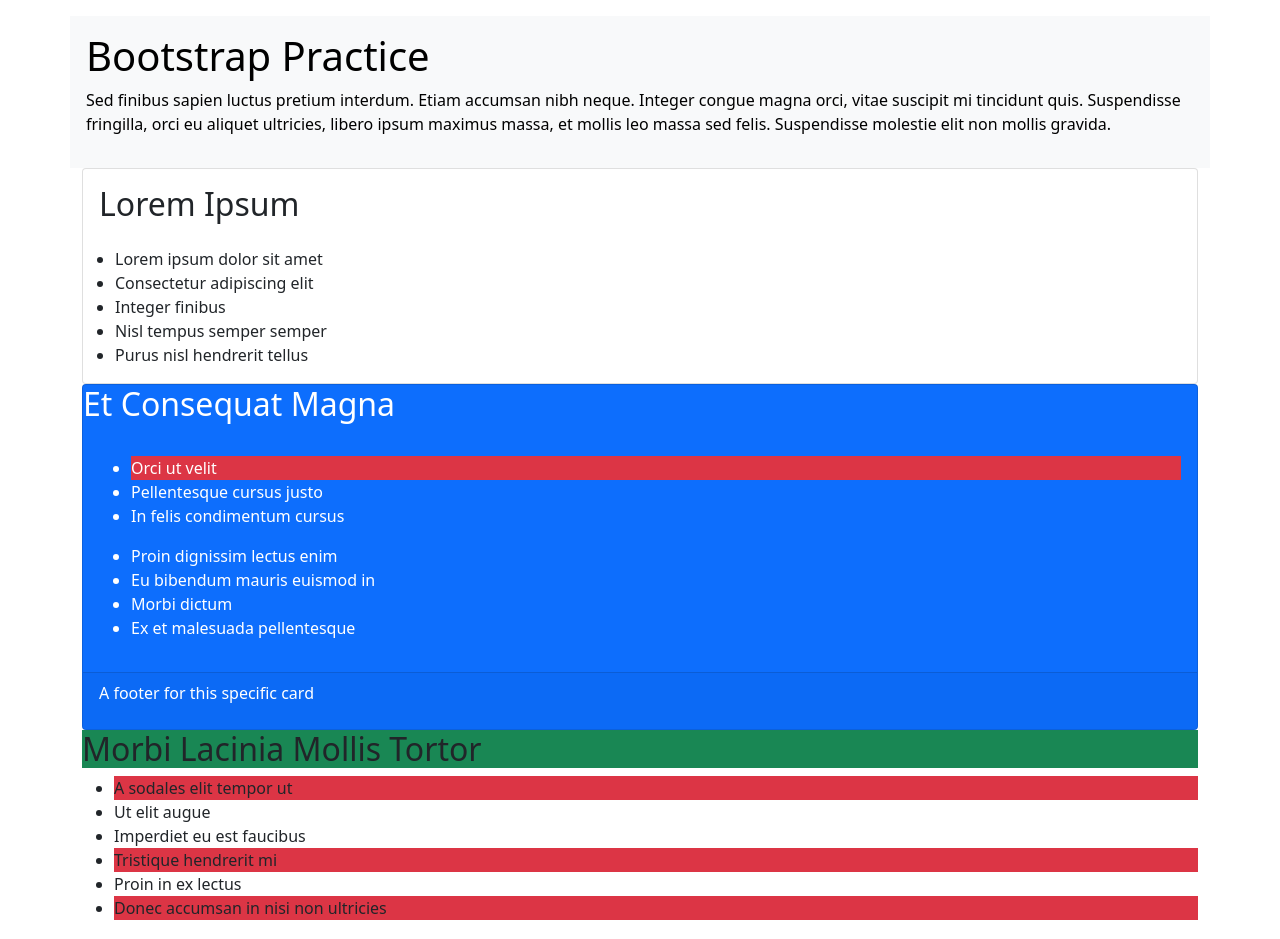
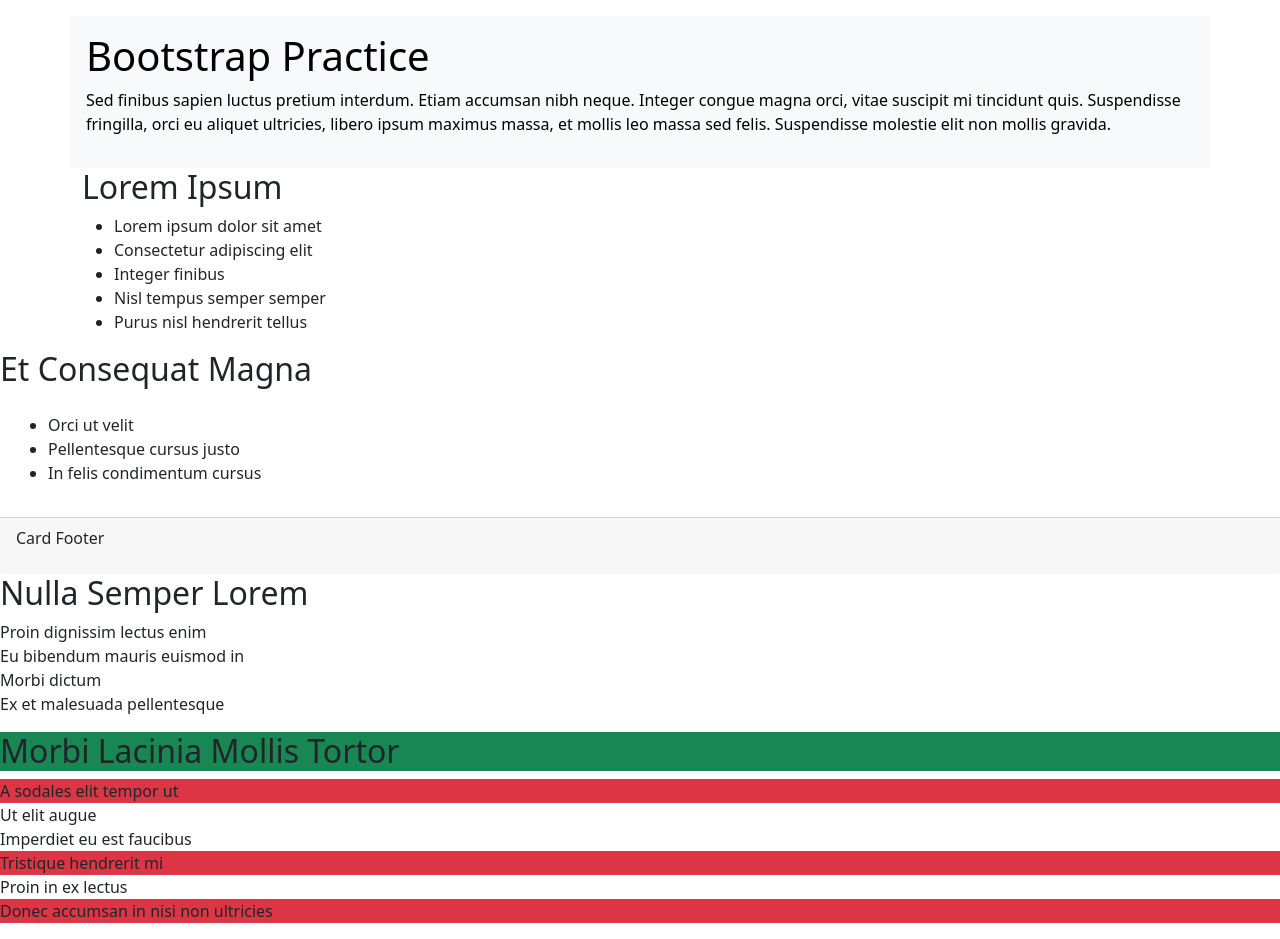
Before and after one commit to joey57/bootstrap-practice, a plain HTML site: page index.html in a window 1280 px wide. Drawn offline with Linux system fonts and the light colour scheme.

Commit message:
added rows and columns

```diff
--- a/index.html
+++ b/index.html
@@ -13,9 +13,8 @@
     <p>Sed finibus sapien luctus pretium interdum. Etiam accumsan nibh neque. Integer congue magna orci, vitae suscipit mi tincidunt quis. Suspendisse fringilla, orci eu aliquet ultricies, libero ipsum maximus massa, et mollis leo massa sed felis. Suspendisse molestie elit non mollis gravida.</p>
     </div>
     </div>
-    <div class="card">
-      <div class="card-body">
-    <h2>Lorem Ipsum</h2></div>
+    <div class="well">
+    <h2>Lorem Ipsum</h2>
     <ul>
       <li>Lorem ipsum dolor sit amet</li>
       <li>Consectetur adipiscing elit</li>
@@ -24,27 +23,30 @@
       <li>Purus nisl hendrerit tellus</li>
     </ul>
     </div>
-    <div class="card bg-primary text-white">
-      <div class="card-title">
+    </div>
+    <div class="row">
+    <div class="card-info">
+      <div class="card-heading">
     <h2>Et Consequat Magna</h2>
     </div>
     <div class="card-body">
     <ul>
-      <li class="bg-danger">Orci ut velit</li>
+      <li>Orci ut velit</li>
       <li>Pellentesque cursus justo</li>
       <li>In felis condimentum cursus</li>
     </ul>
+    </div>
+    <div class="card-footer">
+      <p>Card Footer</p>
+      </div>
+      </div>
+      <h2>Nulla Semper Lorem</h2>
     <ul>
       <li>Proin dignissim lectus enim</li>
       <li>Eu bibendum mauris euismod in</li>
       <li>Morbi dictum</li>
       <li>Ex et malesuada pellentesque</li>
     </ul>
-    </div>
-    <div class="card-footer">
-      <p>A footer for this specific card</p>
-      </div>
-      </div>
     <h2 class="bg-success">  Morbi Lacinia Mollis Tortor</h2>
     <ul>
       <li class="bg-danger">A sodales elit tempor ut</li>
@@ -55,5 +57,6 @@
       <li class="bg-danger">Donec accumsan in nisi non ultricies</li>
     </ul>
   </div>
+</div>
   </body>
 </html>
```
